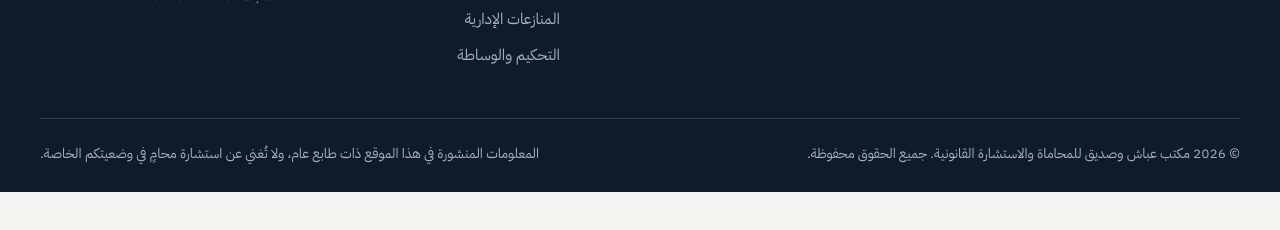
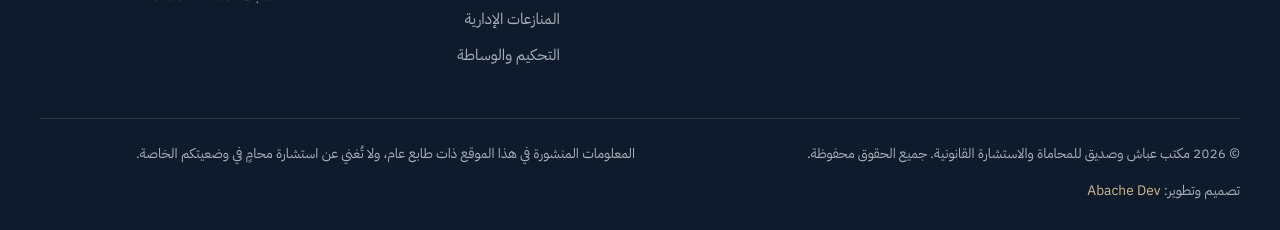
Before and after one commit to visaabache/cabinet-abache-sadik, a plain HTML site: page cabinet-abache-sadik/public/404.html in a window 1280 px wide. Shown: the part 1034-1264 px from the top of the page. Before the commit the page ends 1226 px from the top, so only its background shows below. Drawn offline with Linux system fonts and the light colour scheme; a web font is replaced by a local one.

Commit message:
Add Abache Dev credit link to site footer
Adds a "تصميم وتطوير: Abache Dev" line linking to https://abachedev.com/
in the footer of every page, and keeps it clear of the floating
WhatsApp button on desktop.

Co-Authored-By: Claude Opus 5.5 <noreply@anthropic.com>
Claude-Session: https://claude.ai/code/session_01HeYshsXFjp9szvxjatPqgw

```diff
--- a/cabinet-abache-sadik/public/404.html
+++ b/cabinet-abache-sadik/public/404.html
@@ -116,6 +116,7 @@
   <div class="wrap footer-bottom">
     <p>© <span data-year>2026</span> مكتب عباش وصديق للمحاماة والاستشارة القانونية. جميع الحقوق محفوظة.</p>
     <p>المعلومات المنشورة في هذا الموقع ذات طابع عام، ولا تُغني عن استشارة محامٍ في وضعيتكم الخاصة.</p>
+    <p class="footer-credit">تصميم وتطوير: <a href="https://abachedev.com/" target="_blank" rel="noopener" dir="ltr">Abache Dev</a></p>
   </div>
 </footer>
 <a class="wa-float" href="https://wa.me/212661508837?text=%D9%85%D8%B1%D8%AD%D8%A8%D8%A7%D9%8B%D8%8C%20%D8%A3%D9%88%D8%AF%D9%91%20%D8%A7%D9%84%D8%A7%D8%B3%D8%AA%D9%81%D8%B3%D8%A7%D8%B1%20%D8%B9%D9%86%20%D8%AE%D8%AF%D9%85%D8%A7%D8%AA%20%D9%85%D9%83%D8%AA%D8%A8%20%D8%A7%D9%84%D9%85%D8%AD%D8%A7%D9%85%D8%A7%D8%A9." target="_blank" rel="noopener" aria-label="راسلونا عبر واتساب"><i class="fa-brands fa-whatsapp"></i></a>
--- a/cabinet-abache-sadik/public/css/site.css
+++ b/cabinet-abache-sadik/public/css/site.css
@@ -580,6 +580,8 @@ html.nav-open { overflow: hidden; }
 .site-footer li + li { margin-top: 8px; }
 .site-footer a:hover { color: #fff; }
 .footer-bottom { border-top: 1px solid var(--line-dark); padding-block: 22px 26px; display: flex; justify-content: space-between; gap: 12px 32px; flex-wrap: wrap; font-size: .86rem; }
+.footer-credit a { color: var(--brass-2); }
+@media (min-width: 761px) { .footer-bottom { padding-inline-end: 96px; } }
 
 /* ---------- Floating actions ---------- */
 .wa-float {
```
Also changed, not shown: cabinet-abache-sadik/public/article-achat-immobilier-maroc-etrangers.html (+1 -0 lines), cabinet-abache-sadik/public/article-arbitration.html (+1 -0 lines), cabinet-abache-sadik/public/article-bankruptcy.html (+1 -0 lines), cabinet-abache-sadik/public/article-civil-liability.html (+1 -0 lines), cabinet-abache-sadik/public/article-commercial-17-95.html (+1 -0 lines), cabinet-abache-sadik/public/article-contrat-travail-maroc.html (+1 -0 lines), cabinet-abache-sadik/public/article-creation-sarl-maroc.html (+1 -0 lines), cabinet-abache-sadik/public/article-delais-paiement-loi-69-21.html (+1 -0 lines), cabinet-abache-sadik/public/article-divorce.html (+1 -0 lines), cabinet-abache-sadik/public/article-mediation-conventionnelle-95-17.html (+1 -0 lines), cabinet-abache-sadik/public/article-preuve-loyer-cassation.html (+1 -0 lines), cabinet-abache-sadik/public/article-recouvrement-creances-maroc.html (+1 -0 lines), cabinet-abache-sadik/public/article-signature-electronique-loi-43-20.html (+1 -0 lines), cabinet-abache-sadik/public/article-tenant-rights.html (+1 -0 lines), 3 more files.
